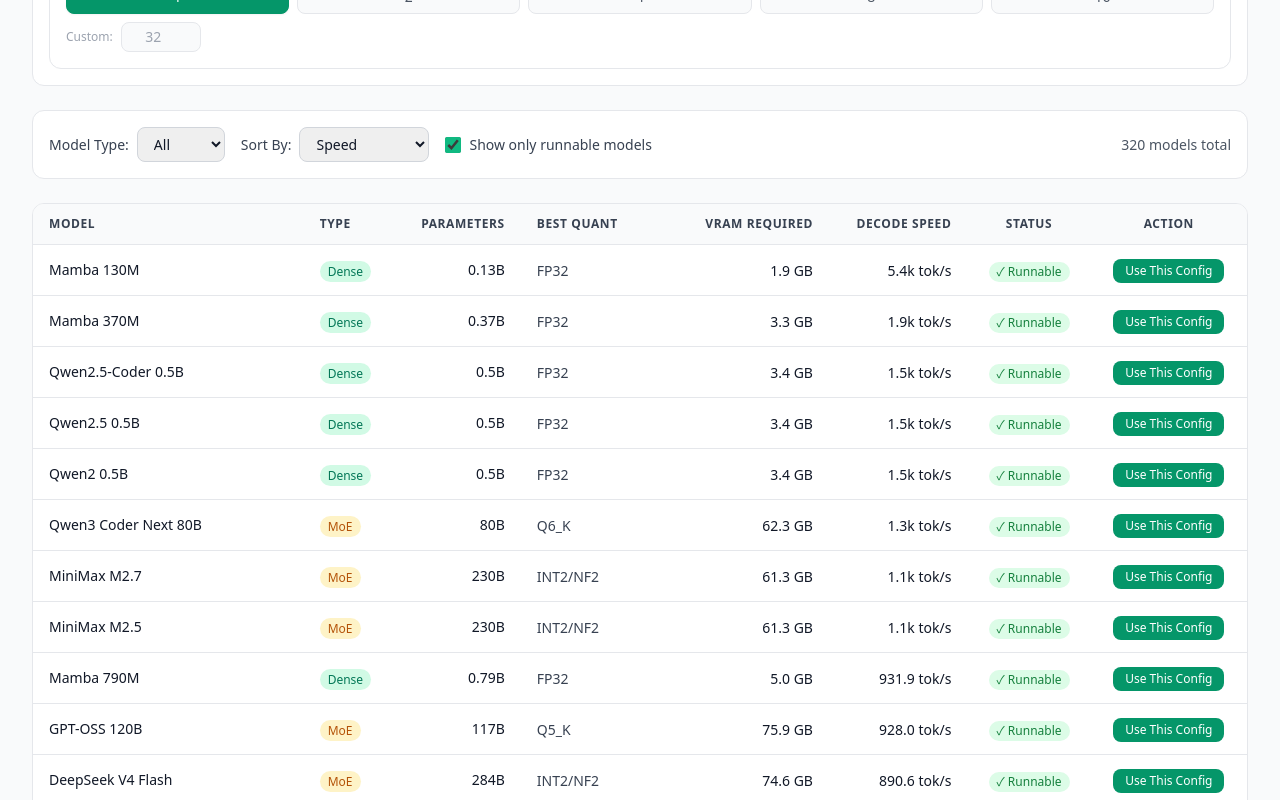
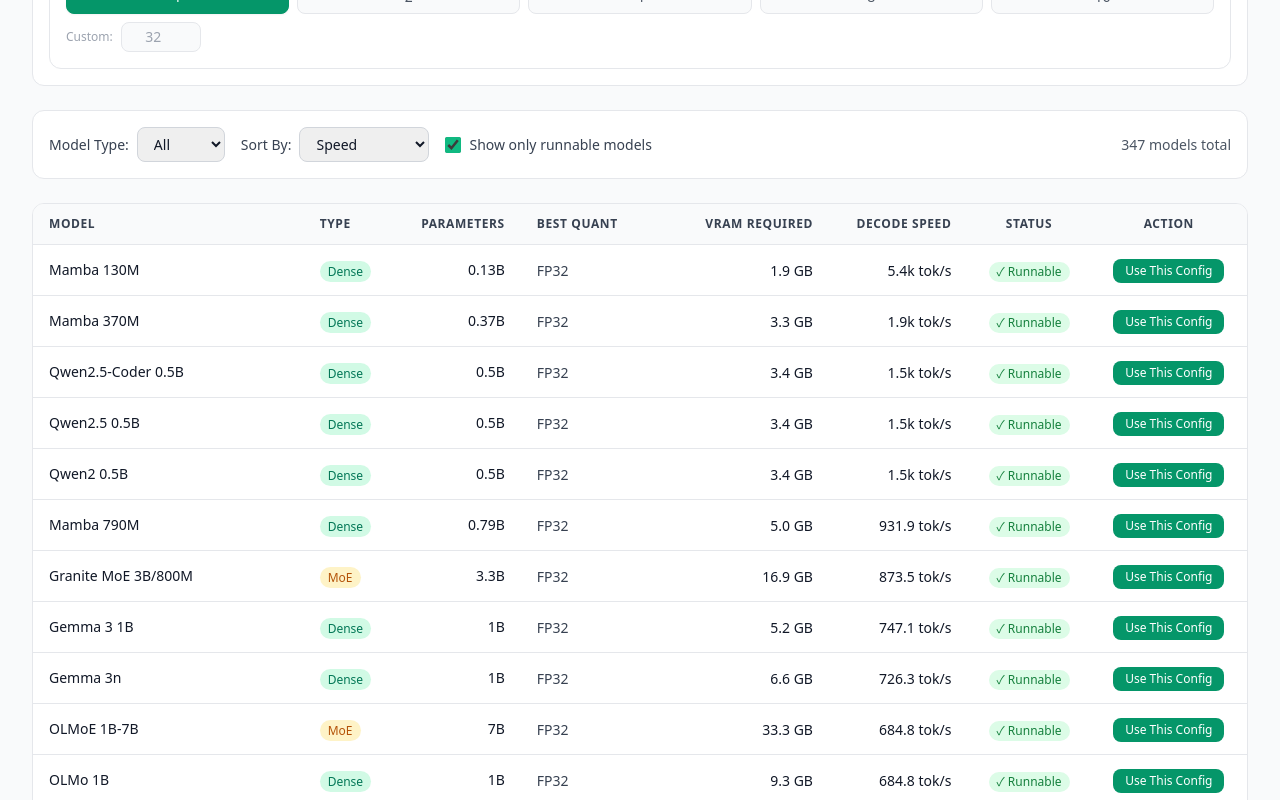
Before and after one commit to adiudiuu/tps, a Vue app: page /ranking in a window 1280 px wide. Shown: the part 460-1260 px from the top of the page. Built offline with nearby package versions, Linux system fonts and the light colour scheme.

Commit message:
添加moe ranking显示

```diff
--- a/src/pages/Home.vue
+++ b/src/pages/Home.vue
@@ -32,7 +32,14 @@
 const flashAttention = ref(_url.flashAttention ?? true)
 const kvCacheQuant   = ref(_url.kvCacheQuant ?? KV_CACHE_MAP[0])
 const prefixCacheHit = ref(_url.prefixCacheHit ?? 0)
-const cpuOffload     = ref(_url.cpuOffload   ?? (model.value?.type === 'moe' && model.value?.active_params ? true : false))
+// 只有 MoE 模型放不下显存时（INT4 权重 > 可用显存）才自动开启 CPU 卸载
+function needsCpuOffload(m, g, n) {
+  if (!m || m.type !== 'moe' || !m.active_params) return false
+  const weightGB = m.params * 0.5  // INT4 bytes per param
+  const totalVram = (g?.vram ?? 0) * (n ?? 1) * (g?.usableRatio ?? 1.0)
+  return weightGB > totalVram
+}
+const cpuOffload     = ref(_url.cpuOffload   ?? needsCpuOffload(model.value, gpu.value, gpuCount.value))
 const pcieBw         = ref(_url.pcieBw       ?? PCIE_BW_OPTIONS[1])
 const speculativeDecoding = ref(_url.speculativeDecoding ?? false)
 const acceptanceRate = ref(_url.acceptanceRate ?? 0.7)
@@ -65,9 +72,9 @@
 
 watch(model, (m, prev) => {
   if (m?.max_ctx) ctx.value = Math.min(m.max_ctx, 16384)
-  // MoE 模型自动开启 CPU 卸载；切换到非 MoE 时自动关闭（开关本就不显示）
+  // MoE 模型：仅在放不下显存时才自动开启 CPU 卸载；能放下则关闭；切换到非 MoE 时关闭
   if (m?.type === 'moe' && m?.active_params) {
-    cpuOffload.value = true
+    cpuOffload.value = needsCpuOffload(m, gpu.value, gpuCount.value)
   } else if (prev?.type === 'moe') {
     cpuOffload.value = false
   }
--- a/src/pages/ModelRanking.vue
+++ b/src/pages/ModelRanking.vue
@@ -1,7 +1,7 @@
 <script setup>
 import { ref, computed, watch } from 'vue'
 import { useI18n } from 'vue-i18n'
-import { useRouter } from 'vue-router'
+import { useRouter, useRoute } from 'vue-router'
 import TopBar from '../components/layout/TopBar.vue'
 import GpuConfig from '../components/config/GpuConfig.vue'
 import { GPU_LIST } from '../data/gpus/index.js'
@@ -9,21 +9,49 @@
 import { QUANT_MAP, FRAMEWORK_MAP, INTERCONNECT_MAP } from '../data/constants.js'
 import { calcAll } from '../utils/calc.js'
 import { fmtParams, fmtGB, fmtToks } from '../utils/format.js'
+import { PCIE_BW_OPTIONS } from '../data/runtime.js'
+
+// 与 Home.vue 保持一致：判断 MoE 模型是否需要 CPU 卸载
+function needsCpuOffload(m, g, n) {
+  if (!m || m.type !== 'moe' || !m.active_params) return false
+  const weightGB = m.params * 0.5  // INT4 最差情况
+  const totalVram = (g?.vram ?? 0) * (n ?? 1) * (g?.usableRatio ?? 1.0)
+  return weightGB > totalVram
+}
+const defaultPcieBw = PCIE_BW_OPTIONS[1] // PCIe 4.0
 
 const { t } = useI18n()
 const router = useRouter()
+const route = useRoute()
 
-const gpu = ref(GPU_LIST.find(g => g.id === 'h100_sxm') ?? GPU_LIST[0])
-const gpuCount = ref(1)
-const interconnect = ref(INTERCONNECT_MAP[0])
-const ctx = ref(16384)
-const batch = ref(1)
-const framework = ref(FRAMEWORK_MAP.find(f => f.id === 'theory'))
+// 从 URL 读取初始值
+const _p = route.query
+const gpu = ref(GPU_LIST.find(g => g.id === _p.gpu) ?? GPU_LIST.find(g => g.id === 'h100_sxm') ?? GPU_LIST[0])
+const gpuCount = ref(_p.n ? Math.max(1, Number(_p.n)) : 1)
+const interconnect = ref(INTERCONNECT_MAP.find(i => i.id === _p.ic) ?? INTERCONNECT_MAP[0])
+const ctx = ref(_p.ctx ? Math.max(512, Number(_p.ctx)) : 16384)
+const batch = ref(_p.b ? Math.max(1, Number(_p.b)) : 1)
+const framework = ref(FRAMEWORK_MAP.find(f => f.id === _p.fw) ?? FRAMEWORK_MAP.find(f => f.id === 'theory'))
 
 const isCalculating = ref(false)
-const sortBy = ref('speed') // 'speed' | 'vram' | 'params'
-const filterType = ref('all') // 'all' | 'dense' | 'moe'
-const showOnlyRunnable = ref(true)
+const sortBy = ref(['speed','vram','params'].includes(_p.sort) ? _p.sort : 'speed')
+const filterType = ref(['all','dense','moe'].includes(_p.type) ? _p.type : 'all')
+const showOnlyRunnable = ref(_p.runnable === '0' ? false : true)
+
+// 状态变化时同步到 URL
+watch([gpu, gpuCount, interconnect, ctx, batch, framework, sortBy, filterType, showOnlyRunnable], ([g, n, ic, c, b, fw, sort, type, runnable]) => {
+  const query = {}
+  if (g?.id) query.gpu = g.id
+  if (n !== 1) query.n = n
+  if (ic?.id) query.ic = ic.id
+  if (c !== 16384) query.ctx = c
+  if (b !== 1) query.b = b
+  if (fw?.id && fw.id !== 'theory') query.fw = fw.id
+  if (sort !== 'speed') query.sort = sort
+  if (type !== 'all') query.type = type
+  if (!runnable) query.runnable = '0'
+  router.replace({ query })
+})
 
 const modelResults = computed(() => {
   if (!gpu.value || !framework.value) return []
@@ -39,7 +67,8 @@
 
     for (const quant of QUANT_MAP) {
       try {
-        const result = calcAll({
+        const useCpuOffload = needsCpuOffload(model, gpu.value, gpuCount.value)
+        const commonArgs = {
           gpu: gpu.value,
           gpuCount: gpuCount.value,
           interconnect: interconnect.value,
@@ -53,12 +82,17 @@
           flashAttention: true,
           kvCacheQuant: null,
           prefixCacheHit: 0,
-          cpuOffload: false,
-          pcieBw: null,
           speculativeDecoding: false,
           acceptanceRate: 0.7,
           draftLen: 4,
-        })
+        }
+        let result = calcAll({ ...commonArgs, cpuOffload: false, pcieBw: null })
+
+        // MoE 放不下时，尝试开启 CPU 卸载
+        if (!result.vramOk && model.type === 'moe' && model.active_params) {
+          const offloadResult = calcAll({ ...commonArgs, cpuOffload: true, pcieBw: defaultPcieBw })
+          if (offloadResult.vramOk) result = offloadResult
+        }
 
         if (result.vramOk) {
           // 优先选择更高精度的量化
@@ -78,6 +112,7 @@
         quant: bestQuant,
         result: bestResult,
         canRun: !!bestResult,
+        cpuOffload: bestResult?.cpuOffload ?? false,
       })
     }
   }
@@ -87,7 +122,7 @@
     if (sortBy.value === 'speed') {
       if (!a.result) return 1
       if (!b.result) return -1
-      return b.result.decodeToks - a.result.decodeToks
+      return b.result.singleToks - a.result.singleToks
     } else if (sortBy.value === 'vram') {
       if (!a.result) return 1
       if (!b.result) return -1
@@ -112,6 +147,8 @@
     fw:    framework.value.id,
     ctx:   ctx.value,
     b:     batch.value !== 1 ? batch.value : undefined,
+    co:    modelData.cpuOffload ? '1' : undefined,
+    pcie:  modelData.cpuOffload ? defaultPcieBw.id : undefined,
   }
   router.push({ path: '/', query })
 }
@@ -215,7 +252,7 @@
                   <span v-else class="text-sm text-gray-400">—</span>
                 </td>
                 <td class="px-4 py-3 text-right">
-                  <span v-if="item.result" class="text-sm font-medium text-gray-900">{{ fmtToks(item.result.decodeToks) }}</span>
+                  <span v-if="item.result" class="text-sm font-medium text-gray-900">{{ fmtToks(item.result.singleToks) }}</span>
                   <span v-else class="text-sm text-gray-400">—</span>
                 </td>
                 <td class="px-4 py-3 text-center">
@@ -305,7 +342,7 @@
           <!-- 速度显示 -->
           <div v-if="item.result" class="bg-gradient-to-r from-emerald-50 to-blue-50 rounded-lg p-2.5 mb-3">
             <div class="text-xs text-gray-600 mb-0.5">{{ t('ranking.table_speed') }}</div>
-            <div class="text-lg font-bold text-emerald-700">{{ fmtToks(item.result.decodeToks) }}</div>
+            <div class="text-lg font-bold text-emerald-700">{{ fmtToks(item.result.singleToks) }}</div>
           </div>
 
           <!-- 操作按钮 -->
```
